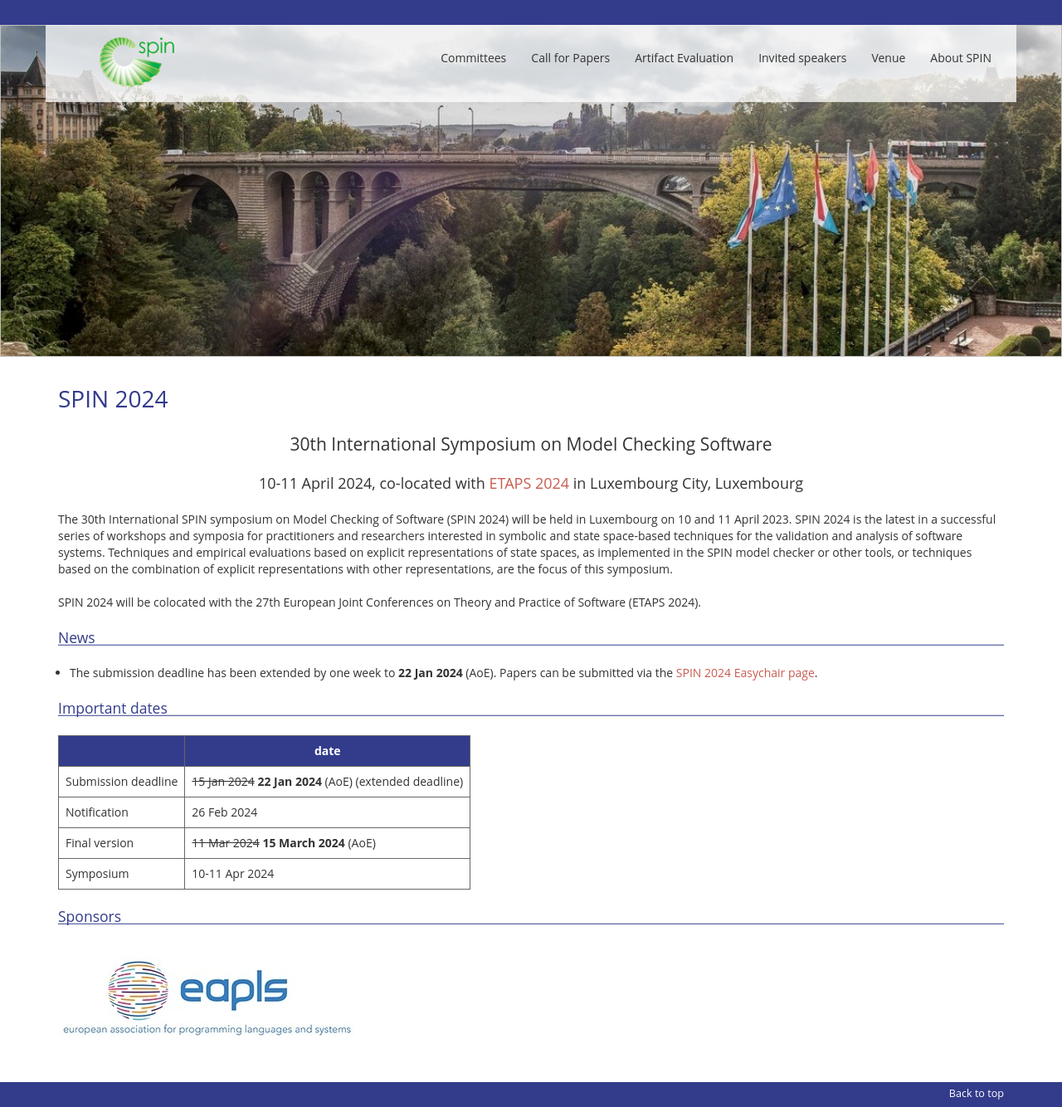
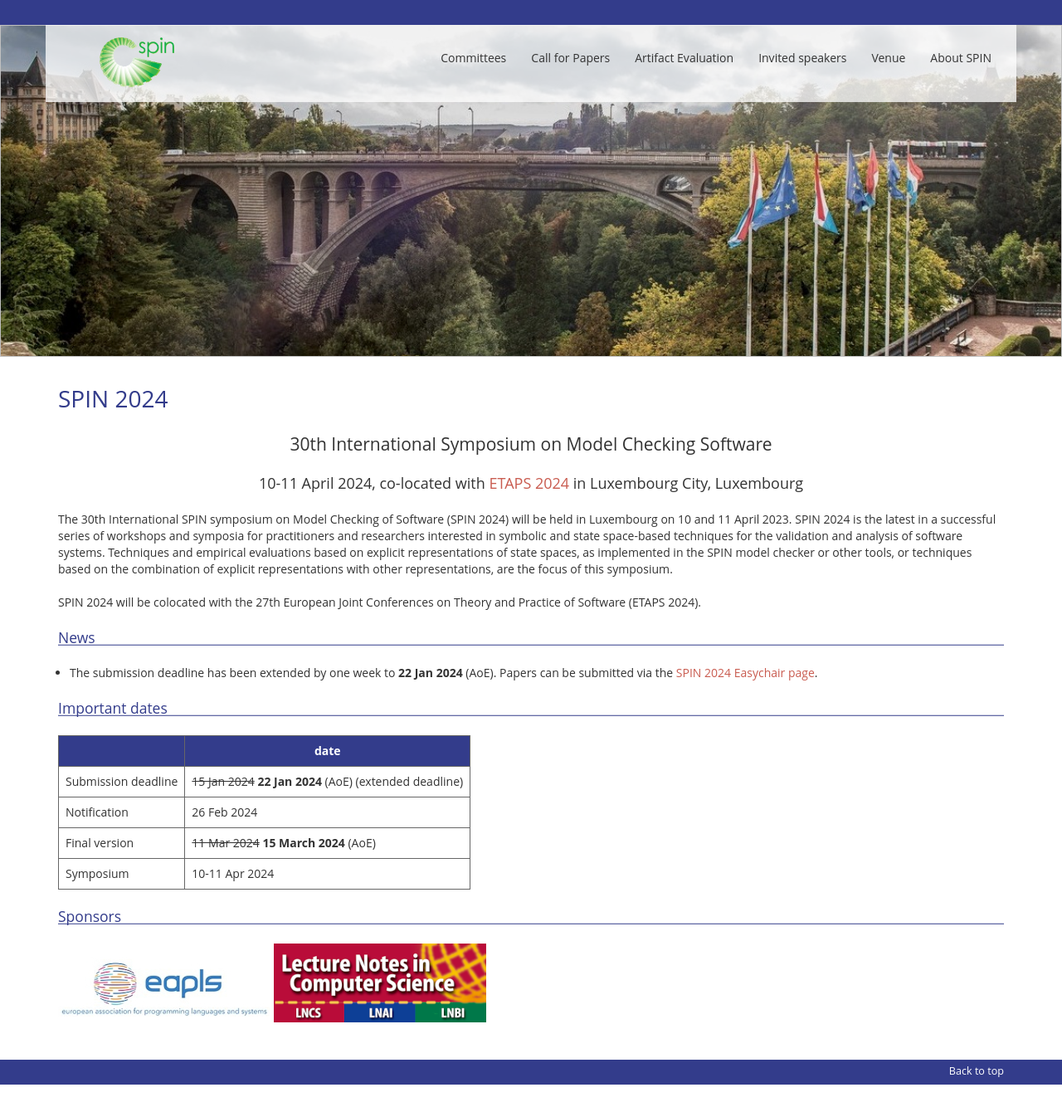
Before and after one commit to SPIN-web/SPIN2024, a Jekyll site: the page built from _pages/index.md, in a window 1280 px wide. Shown: the whole page at 83% size. Built offline with Jekyll 4.4.1, drawn with Linux system fonts in a browser that asks for light colours; nearby versions of some CDN libraries; our own code applies the rules of GitHub Pages for plain Markdown files; after the commit the page ends 1307 px from its top, so only the background shows below that.

Commit message:
Add LNCS logo

```diff
--- a/_pages/index.md
+++ b/_pages/index.md
@@ -35,3 +35,4 @@ SPIN 2024 will be colocated with the 27th European Joint Conferences on Theory a
 
 ## Sponsors
 [![EAPLS logo]({{ site.baseurl }}{% link assets/images/EAPLS_logo.jpg %})](https://eapls.org/)
+[![LNCS logo]({{ site.baseurl }}{% link assets/images/LNCS_logo.png %})](https://www.springer.com/gp/computer-science/lncs)
```
Also changed, not shown: assets/images/EAPLS_logo.jpg, assets/images/LNCS_logo.png (added).
